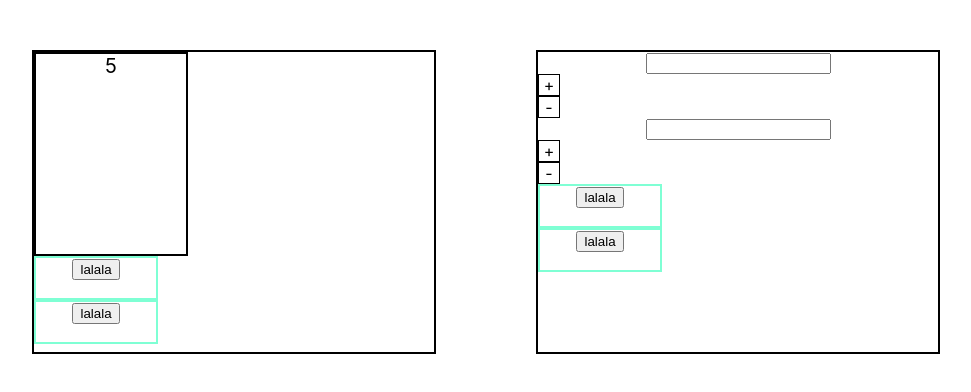
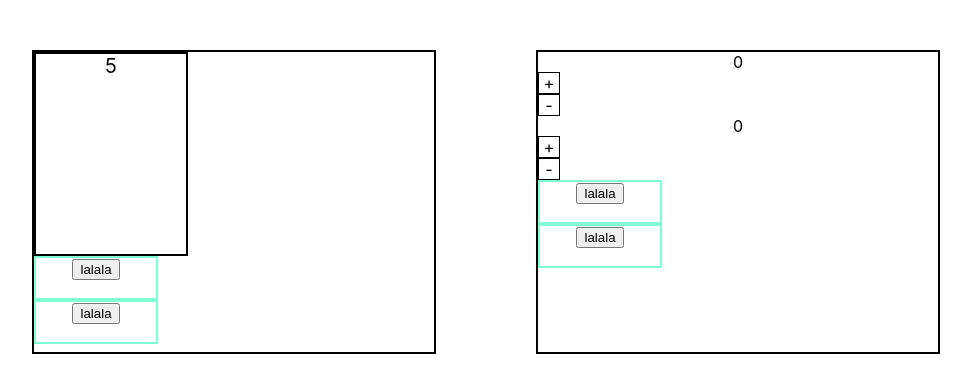
Before and after one commit to Nikolai-Doroshenko-93/counter-2, a React (Create React App) app: page / in a window 1280 px wide. Shown: the top 392 px of the page, without its empty margins (154-1125 px from the left). Built offline with nearby package versions, Linux system fonts and the light colour scheme.

Commit message:
feat: add conterValueInput

```diff
--- a/src/App.tsx
+++ b/src/App.tsx
@@ -1,16 +1,54 @@
-import React from 'react';
+import React, {useEffect, useState} from 'react';
 import logo from './logo.svg';
 import './App.css';
 import Counter from "./Counter/Counter";
 import Settings from "./Settings/Settings";
 
-function App() {
+
+
+
+
+export function App() {
+
+    const [startValue, setStartValue] = useState<any>(0);
+    const [maxValue, setMaxValue] = useState<any>(0)
+
+    useEffect( () => {
+            localStorage.setItem("startValue", JSON.stringify(startValue)),
+            [startValue]
+    })
+    // useEffect( () => {
+    //     let startValueString = localStorage.getItem("startValue")
+    //     if (startValueString) {
+    //         let newStartValue = JSON.parse(startValueString)
+    //         setStartValue(newStartValue)
+    //     }
+    // })
+
+    useEffect( () => {
+        localStorage.setItem("maxValue", JSON.stringify(maxValue)),
+            [maxValue]
+    })
+    // useEffect( () => {
+    //    let maxValueString = localStorage.getItem("maxValue")
+    //     if (maxValueString) {
+    //         let newMaxValue = JSON.parse(maxValueString)
+    //         setMaxValue(newMaxValue)
+    //     }
+    // })
+
   return (
     <div className="App">
         <Counter/>
-        <Settings/>
+        <Settings
+            //@ts-ignore
+            startValue={startValue}
+            setStartValue={setStartValue}
+            maxValue={maxValue}
+            setMaxValue={setMaxValue}
+        />
     </div>
   );
 }
 
-export default App;
+export default App
--- a/src/Settings/InputNumberCounter/InputNumberCounter.module.css
+++ b/src/Settings/InputNumberCounter/InputNumberCounter.module.css
@@ -1,5 +1,5 @@
-.input {
-    color: yellow;
+.value {
+
 }
 .switch {
     width: 20px;
--- a/src/Settings/InputNumberCounter/InputNumberCounter.tsx
+++ b/src/Settings/InputNumberCounter/InputNumberCounter.tsx
@@ -1,13 +1,23 @@
 import s from "./InputNumberCounter.module.css";
 import Button from "../../Button/Button";
-import React from "react";
+import React, {useState} from "react";
 
-function InputNumberCounter() {
+
+
+function InputNumberCounter(props: any) {
+    const onClickHandlerUp = () => {
+        props.setValue(props.value + 1)
+    }
+    const onClickHandlerDown = () => {
+        props.setValue(props.value - 1)
+    }
     return (
         <div>
-            <input className={s.input}/>
-            <div className={s.switch}>+</div>
-            <div className={s.switch}>-</div>
+            <div className={s.value}>
+                <span>{props.value}</span>
+            </div>
+            <div className={s.switch} onClick={onClickHandlerUp}>+</div>
+            <div className={s.switch} onClick={onClickHandlerDown}>-</div>
         </div>
     );
 }
--- a/src/Settings/Settings.tsx
+++ b/src/Settings/Settings.tsx
@@ -3,12 +3,19 @@ import Button from "../Button/Button";
 import s from "./Settings.module.css"
 import InputNumberCounter from "./InputNumberCounter/InputNumberCounter";
 
-function Settings() {
+
+function Settings(props: any) {
     return (
         <div>
             <div className={s.settingsWrapper}>
-                <InputNumberCounter/>
-                <InputNumberCounter/>
+                <InputNumberCounter
+                   value={props.startValue}
+                   setValue={props.setStartValue}
+                />
+                <InputNumberCounter
+                    value={props.maxValue}
+                    setValue={props.setMaxValue}
+                />
                 <Button/>
                 <Button/>
             </div>
```
